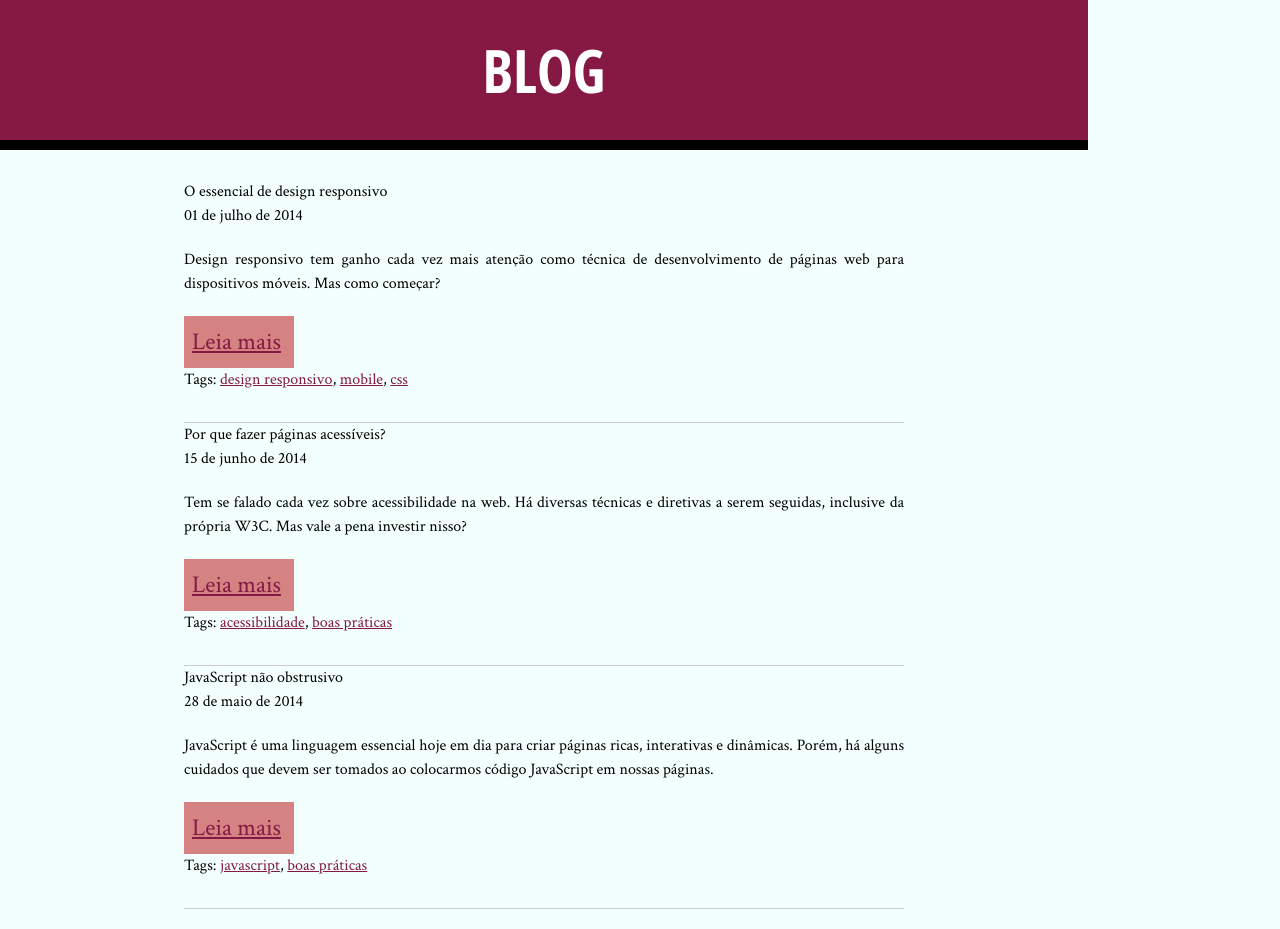
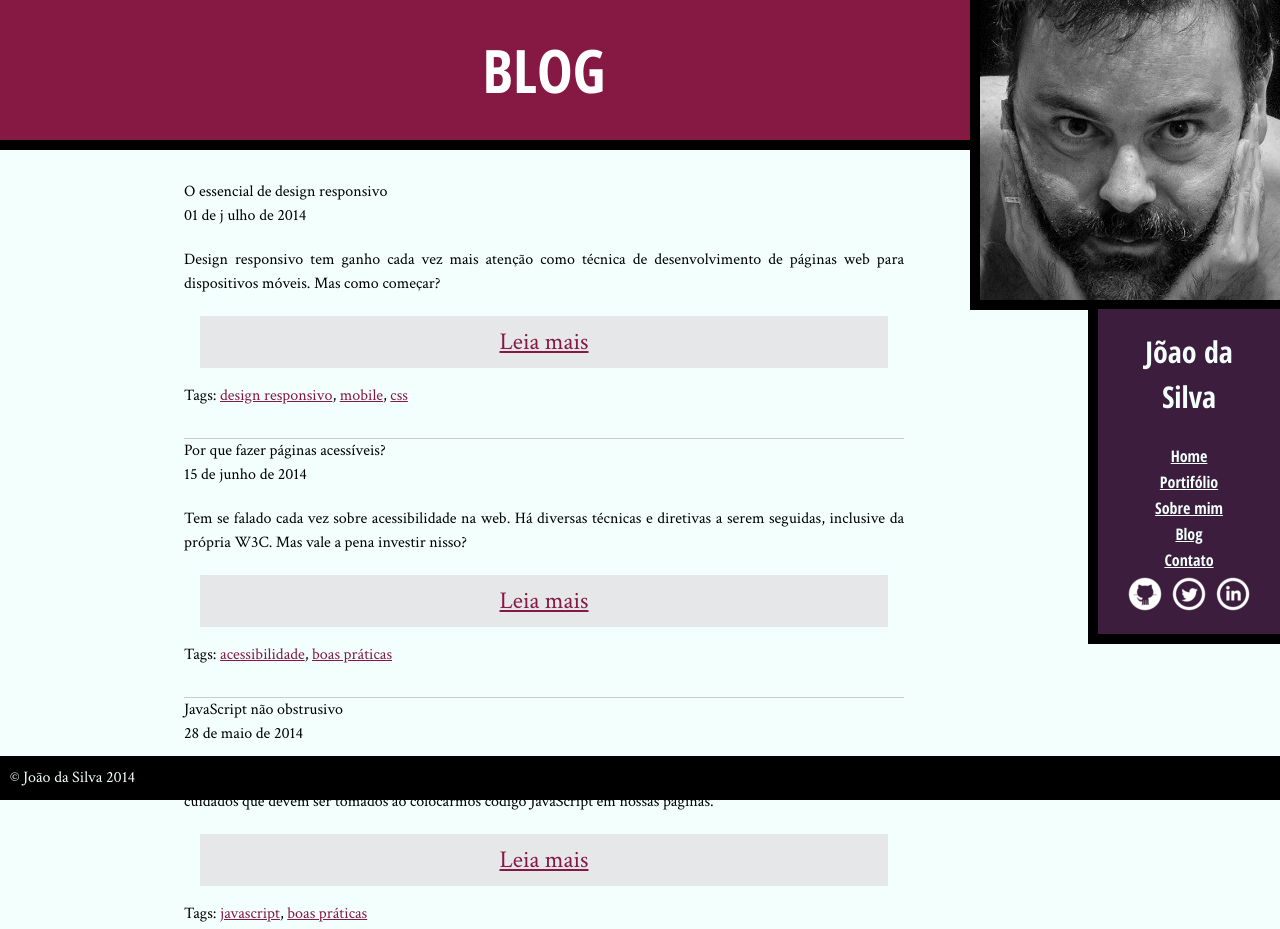
Before and after one commit to BielScavassa/estudo-alura-web, a plain HTML site: page HTML-CSS/blog.html in a window 1280 px wide. Shown: the top 929 px of the page. Drawn offline with Linux system fonts and the light colour scheme.

Commit message:
Finalizando curso

```diff
--- a/HTML-CSS/blog.html
+++ b/HTML-CSS/blog.html
@@ -4,9 +4,10 @@
 <head>
     <title>Blog - João da Silva</title>
     <meta charset="utf-8">
-    <link rel="icon" href="projeto/favicon.png">
-    <link rel="stylesheet" href="reset.css">
-    <link rel="stylesheet" href="site.css">
+    <link rel="icon" href="img/favicon.png">
+    <link rel="stylesheet" href="css/reset.css">
+    <link rel="stylesheet" href="css/site.css">
+    <link rel="stylesheet" href="css/blog.css">
     <link rel="stylesheet" href="http://fonts.googleapis.com/css?family=Crimson+Text:400,400italic,600">
     <link rel="stylesheet" href="http://fonts.googleapis.com/css?family=Open+Sans+Condensed:700">
 </head>
@@ -14,15 +15,16 @@
 <body>
     <main>
         <h1 class="titulo-principal">Blog</h1>
+
         <div class="texto-principal">
             <article class="blog-posts">
                 <h2>O essencial de design responsivo</h2>
-                <time datetime="2014-07-01">01 de julho de 2014</time>
+                <time datetime="2014-07-01">01 de j ulho de 2014</time>
 
                 <p>Design responsivo tem ganho cada vez mais atenção como técnica de desenvolvimento de páginas web para
                     dispositivos móveis. Mas como começar?</p>
 
-                <a  class="leia-mais" href="#">Leia mais</a>
+                <a class="leia-mais" href="#">Leia mais</a>
                 <footer>Tags: <a href="#">design responsivo</a>, <a href="#">mobile</a>, <a href="#">css</a></footer>
             </article>
 
@@ -34,7 +36,7 @@
                     seguidas,
                     inclusive da própria W3C. Mas vale a pena investir nisso?</p>
 
-                <a  class="leia-mais" href="#">Leia mais</a>
+                <a class="leia-mais" href="#">Leia mais</a>
                 <footer>Tags: <a href="#">acessibilidade</a>, <a href="#">boas práticas</a></footer>
             </article>
 
@@ -46,14 +48,14 @@
                     Porém, há alguns cuidados que devem ser tomados ao colocarmos código JavaScript em nossas páginas.
                 </p>
 
-                <a  class="leia-mais" href="#">Leia mais</a>
+                <a class="leia-mais" href="#">Leia mais</a>
                 <footer>Tags: <a href="#">javascript</a>, <a href="#">boas práticas</a></footer>
             </article>
         </div>
     </main>
-    <img src="projeto/joao.jpg" alt="Foto de João da Silva">
-    <aside class="navegacao-site">
-        <h1>Jõao da Silva</h1>
+    <img class="img-joao menu-lateral" src="img/joao.jpg" alt="Foto de João da Silva">
+    <aside class="navegacao-site menu-lateral">
+        <h1 class="titulo-navegacao">Jõao da Silva</h1>
         <nav>
             <ul>
                 <li><a href="index.html">Home</a></li>
@@ -65,16 +67,12 @@
         </nav>
 
         <ul class="icones-sociais">
-            <li><a href="http://github.com/joaodasilva"><img src="projeto/github.png" alt="Github"></a></li>
-            <li><a href="http://twitter.com/joaodasilva"><img src="projeto/twitter.png" alt="Twitter"></a></li>
-            <li><a href="http://linkedin.com/joaodasilva"><img src="projeto/linkedin.png" alt="Linkedin"></a></li>
+            <li><a class="github" href="http://github.com/joaodasilva">Github</a></li>
+            <li><a class="twitter" href="http://twitter.com/joaodasilva">Twitter</a></li>
+            <li><a class="linkedin" href="http://linkedin.com/joaodasilva">Linkedin</a></li>
         </ul>
     </aside>
     <footer class="rodape-pagina">&copy; João da Silva 2014
-        <ul class="icones-sociais social-rodape">
-            <li><a href="http://github.com/joaodasilva"><img src="projeto/github.png" alt="Github"></a></li>
-            <li><a href="http://twitter.com/joaodasilva"><img src="projeto/twitter.png" alt="Twitter"></a></li>
-            <li><a href="http://linkedin.com/joaodasilva"><img src="projeto/linkedin.png" alt="Linkedin"></a></li>
         </ul>
     </footer>
 </body>
--- /dev/null
+++ b/HTML-CSS/css/blog.css
@@ -0,0 +1,14 @@
+.blog-posts {
+    margin-bottom: 30px auto;
+    padding-bottom: 30px;
+    border-bottom: 1px solid #ccc;
+}
+
+.leia-mais {
+    padding: 8px;
+    margin: 16px;
+    display: block;
+    font-size: 24px;
+    text-align: center;
+    background-color: #E6E7E8;
+}
--- a/HTML-CSS/site.css
+++ b/HTML-CSS/css/site.css
@@ -1,6 +1,7 @@
-main{
+main {
     float: left;
     width: 85%;
+    padding-bottom: 80px;
 }
 
 body {
@@ -47,11 +48,6 @@ em {
     text-transform: uppercase;
 }
 
-.subtitulo {
-    font-size: 40px;
-    font-family: "Open Sans Condensed", "Arial", sans-serif;
-    clear: both;
-}
 
 .texto-principal {
     width: 720px;
@@ -59,36 +55,24 @@ em {
     padding: 30px 0;
 }
 
-.citacoes {
-    background-color: #D9E5E3;
-    padding: 20px;
-    border: 10px solid #C2CCCA;
-    width: 250px;
-    margin: 20px 40x;
+.menu-lateral {
+    clear: right;
     box-sizing: border-box;
+    border-left: 10px solid black;
+    border-bottom: 10px solid black;
+    position: relative;
+    top: 309px;
 }
 
-.como-trabalho {
+.img-joao {
     float: right;
-    margin-left: 12px;
+    position: absolute;
+    top: 0;
+    right: 0;
+
 }
 
-.experiencia {
-    float: left;
-    margin-right: 12px
-}
-
-.menu-lateral{
-    clear: right;
-    box-sizing: border-box;
-}
-
-.img-joao{
-    float: right;
-    width: 15%;
-}
-
-.titulo-navegacao{
+.titulo-navegacao {
     font-family: "Open Sans Condensed", "Arial", sans-serif;
 }
 
@@ -115,12 +99,11 @@ em {
 .rodape-pagina {
     background-color: #000;
     color: #F2FFFC;
-    padding: 20px;
+    padding: 10px;
     clear: both;
-}
-
-.social-rodape li {
-    margin-top: 30px;
+    position: fixed;
+    bottom: 0;
+    width: 100%;
 }
 
 .icones-sociais li {
@@ -135,28 +118,13 @@ em {
 }
 
 .github {
-    background-image: url(projeto/github.png);
+    background-image: url(../img/github.png);
 }
 
 .linkedin {
-    background-image: url(projeto/linkedin.png);
+    background-image: url(../img/linkedin.png);
 }
 
 .twitter {
-    background-image: url(projeto/twitter.png);
+    background-image: url(../img/twitter.png);
 }
-
-.blog-posts {
-    margin-bottom: 30px auto;
-    padding-bottom: 30px;
-    border-bottom: 1px solid #ccc;
-}
-
-.leia-mais {
-    padding: 8px;
-    margin-inline-end: 610px;
-    display: block;
-    font-size: 24px;
-    text-align: left;
-    background-color: rgb(212, 130, 130);
-}
--- a/HTML-CSS/projeto/reset.css
+++ /dev/null
@@ -1,47 +0,0 @@
-/* http://meyerweb.com/eric/tools/css/reset/
-   v2.0 | 20110126
-   License: none (public domain)
-*/
-html, body, div, span, applet, object, iframe,
-h1, h2, h3, h4, h5, h6, p, blockquote, pre,
-a, abbr, acronym, address, big, cite, code,
-del, dfn, em, img, ins, kbd, q, s, samp,
-small, strike, strong, sub, sup, tt, var,
-b, u, i, center,
-dl, dt, dd, ol, ul, li,
-fieldset, form, label, legend,
-table, caption, tbody, tfoot, thead, tr, th, td,
-article, aside, canvas, details, embed,
-figure, figcaption, footer, header, hgroup,
-menu, nav, output, ruby, section, summary,
-time, mark, audio, video {
-  margin: 0;
-  padding: 0;
-  border: 0;
-  font-size: 100%;
-  font: inherit;
-  vertical-align: baseline;
-}
-/* HTML5 display-role reset for older browsers */
-article, aside, details, figcaption, figure,
-footer, header, hgroup, menu, nav, section {
-  display: block;
-}
-body {
-  line-height: 1;
-}
-ol, ul {
-  list-style: none;
-}
-blockquote, q {
-  quotes: none;
-}
-blockquote:before, blockquote:after,
-q:before, q:after {
-  content: '';
-  content: none;
-}
-table {
-  border-collapse: collapse;
-  border-spacing: 0;
-}
```
Also changed, not shown: HTML-CSS/bio.html (+5 -9 lines), HTML-CSS/css/bio.css (added, +24 -0 lines), HTML-CSS/css/portfolio.css (added, +14 -0 lines), HTML-CSS/portfolio.html (added, +87 -0 lines), HTML-CSS/Page.txt (deleted), HTML-CSS/bio.txt (renamed from HTML-CSS/projeto/bio.txt), HTML-CSS/css/reset.css (renamed from HTML-CSS/reset.css), HTML-CSS/img/bmw.png (added), HTML-CSS/img/favicon.png (renamed from HTML-CSS/projeto/favicon.png), HTML-CSS/img/g1.png (added), HTML-CSS/img/github.png (renamed from HTML-CSS/projeto/github.png), HTML-CSS/img/ibm.png (added), HTML-CSS/img/joao.jpg (renamed from HTML-CSS/projeto/joao.jpg), HTML-CSS/img/linkedin.png (renamed from HTML-CSS/projeto/linkedin.png), 2 more files.
